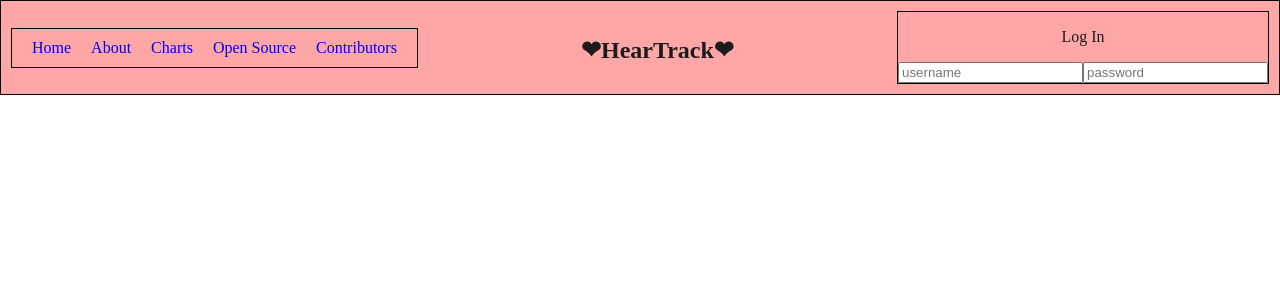
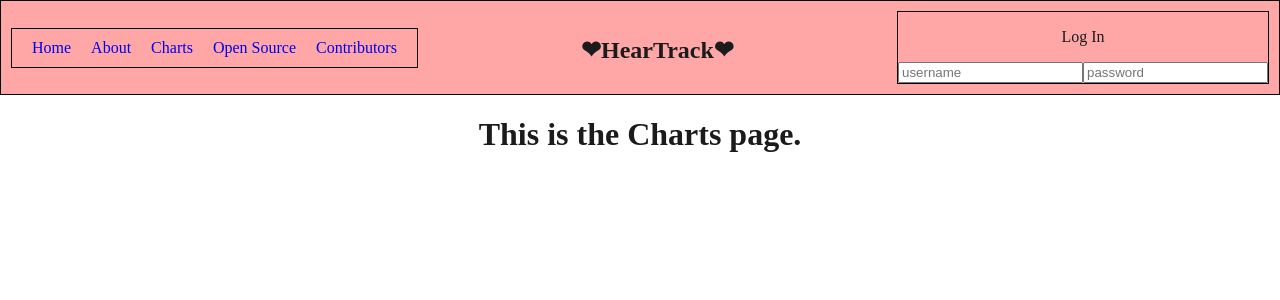
Before and after one commit to JS-goose/heart-track, a React (Create React App) app: page /charts in a window 1280 px wide. Shown: the top 300 px of the page. Built offline with nearby package versions, Linux system fonts and the light colour scheme.

Commit message:
added routes for each nav link

```diff
--- a/src/App.js
+++ b/src/App.js
@@ -4,6 +4,10 @@ import './App.css';
 import Nav from '../src/components/layout/navigation/Nav';
 import About from '../src/components/layout/pages/About'
 import Home from './components/layout/pages/Home'
+import Charts from './components/layout/pages/Charts'
+import OpenSource from './components/layout/pages/OpenSource'
+import Contributors from './components/layout/pages/Contributors'
+
 class App extends Component {
   state = {
     HR: 0,
@@ -19,6 +23,9 @@ class App extends Component {
         <Nav />
         <Route exact path='/' component={Home} />
         <Route path="/about" component={About} />
+        <Route path="/charts" component={Charts} />
+        <Route path="/contributors" component={Contributors} />
+        <Route path="/opensource" component={OpenSource} />
       </div>
       </Router>
     );
```
